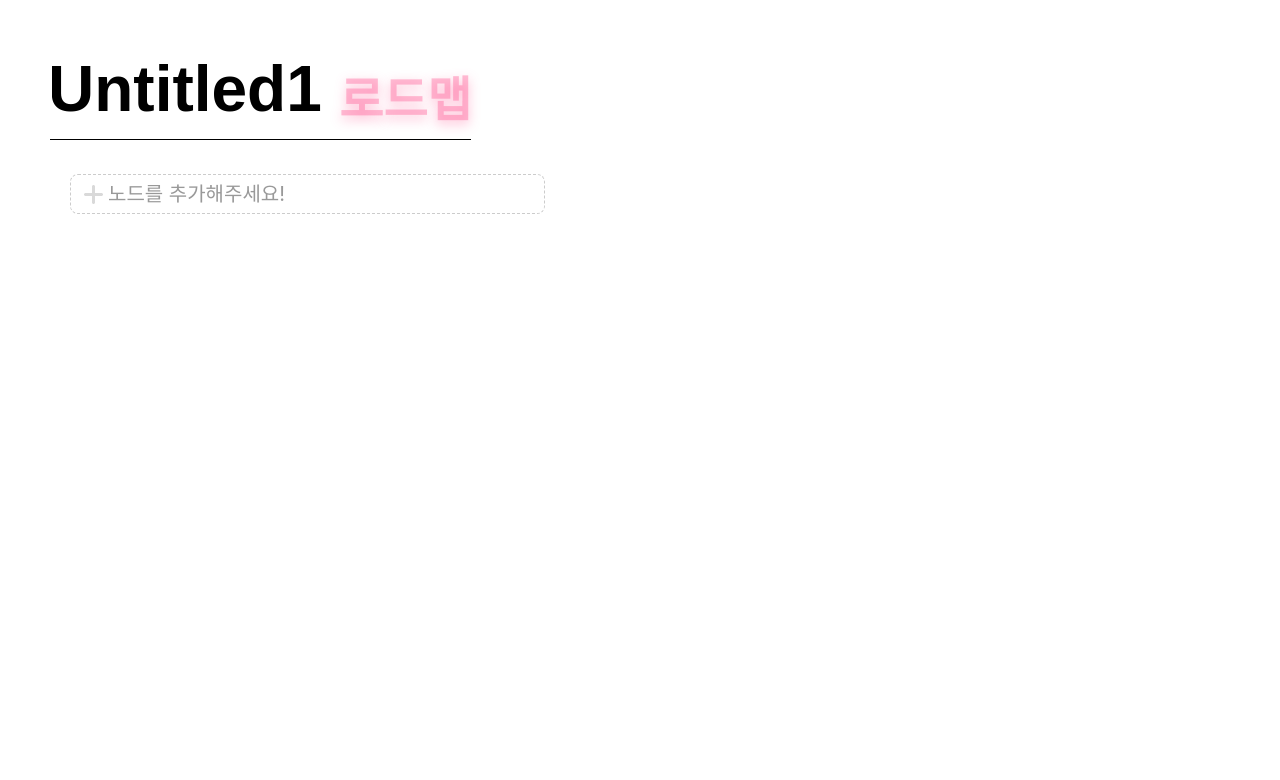
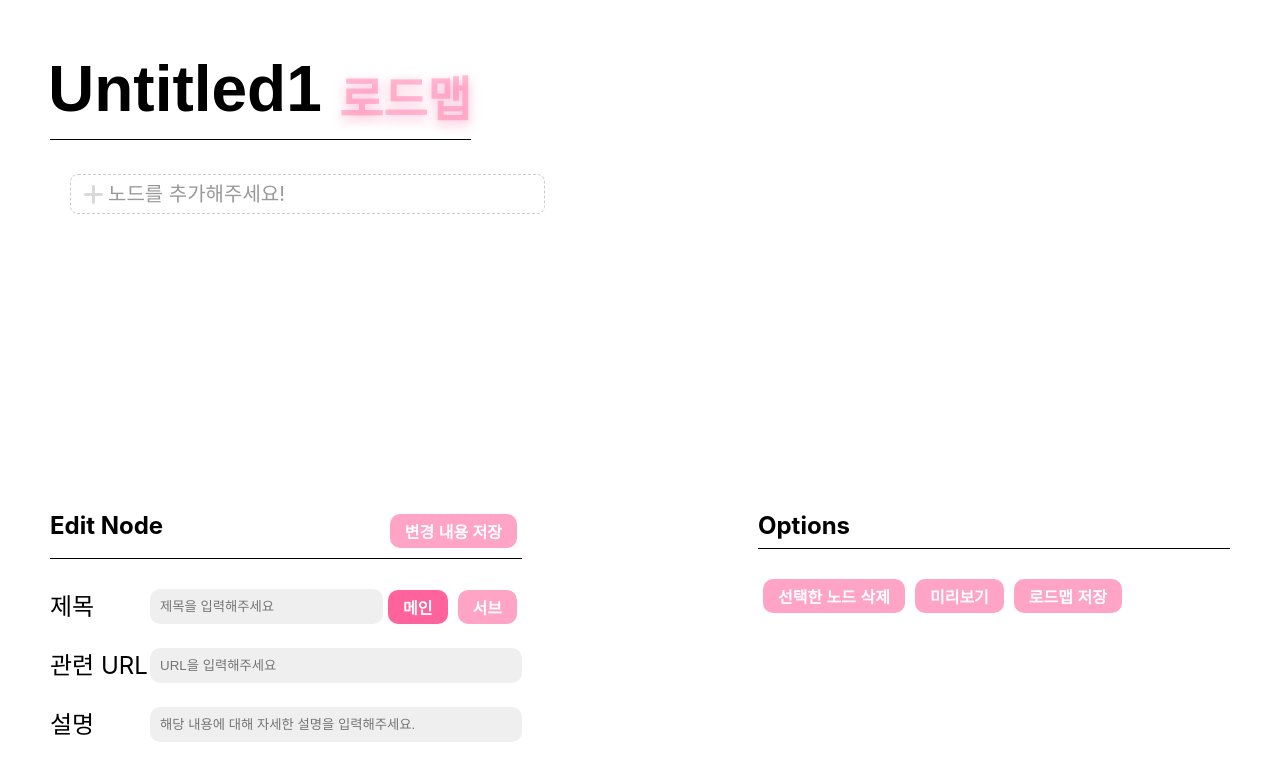
Before and after one commit to googlesprint-12th-roadmap/roadmap-front, a React (Vite) app: page /make in a window 1280 px wide. Shown: the top 780 px of the page. Built offline with nearby package versions, Linux system fonts and the light colour scheme.

Commit message:
feat: 노드 옵션 기능 퍼블리싱

```diff
--- /dev/null
+++ b/src/components/Make/NodeOption.jsx
@@ -0,0 +1,124 @@
+import React, { useCallback, useEffect, useState } from 'react';
+import { useRecoilState } from 'recoil';
+import styled from 'styled-components';
+
+const NodeOption = () => {
+  const [currentTitle, setCurrentTitle] = useState('');
+  const [currentType, setCurrentType] = useState('main');
+  const [currentUrl, setCurrentUrl] = useState('');
+  const [currentDesc, setCurrentDesc] = useState('');
+
+  return (
+    <Container>
+      <EditNode>
+        <Title>
+          Edit Node
+          <Button>변경 내용 저장</Button>
+        </Title>
+        <ContentWrapper>
+          <Content>
+            <ContentName>제목</ContentName>
+            <ContentInput placeholder="제목을 입력해주세요"></ContentInput>
+            <Button
+              isSelected={currentType === 'main'}
+              onClick={() => setCurrentType('main')}
+            >
+              메인
+            </Button>
+            <Button
+              isSelected={currentType === 'sub'}
+              onClick={() => setCurrentType('sub')}
+            >
+              서브
+            </Button>
+          </Content>
+          <Content>
+            <ContentName>관련 URL</ContentName>
+            <ContentInput placeholder="URL을 입력해주세요"></ContentInput>
+          </Content>
+          <Content>
+            <ContentName>설명</ContentName>
+            <ContentInput placeholder="해당 내용에 대해 자세한 설명을 입력해주세요."></ContentInput>
+          </Content>
+        </ContentWrapper>
+      </EditNode>
+      <Options>
+        <Title>Options</Title>
+        <ContentWrapper>
+          <Button>선택한 노드 삭제</Button>
+          <Button>미리보기</Button>
+          <Button>로드맵 저장</Button>
+        </ContentWrapper>
+      </Options>
+    </Container>
+  );
+};
+
+export default NodeOption;
+
+const Container = styled.section`
+  display: flex;
+
+  margin-right: 5rem;
+  justify-content: space-between;
+`;
+const EditNode = styled.div`
+  width: 40%;
+`;
+
+const Options = styled.div`
+  width: 40%;
+`;
+
+const Title = styled.div`
+  display: flex;
+  justify-content: space-between;
+  font-size: 2.4rem;
+  font-weight: 700;
+
+  padding-bottom: 1rem;
+  border-bottom: 1px solid #000;
+`;
+
+const ContentWrapper = styled.div`
+  margin-top: 3rem;
+`;
+const Content = styled.div`
+  display: flex;
+  margin-bottom: 2.4rem;
+  align-items: center;
+`;
+const ContentName = styled.div`
+  min-width: 10rem;
+  font-size: 2.4rem;
+  font-weight: 400;
+`;
+const ContentInput = styled.input`
+  min-height: 35px;
+  max-width: 60rem;
+  flex-grow: 1;
+  padding: 0 1rem 0 1rem;
+
+  border: none;
+  border-radius: 10px;
+
+  background-color: #efefef;
+`;
+
+const Button = styled.button`
+  padding: 5px 15px 5px 15px;
+  margin-left: 5px;
+  margin-right: 5px;
+  border: none;
+  border-radius: 10px;
+
+  font-size: 16px;
+  font-weight: 600;
+
+  background-color: ${(props) => (props.isSelected ? '#ff639b' : '#ffa4c5')};
+  :hover {
+    background-color: #ff639b;
+  }
+  color: white;
+  cursor: pointer;
+`;
--- a/src/pages/make/index.jsx
+++ b/src/pages/make/index.jsx
@@ -8,6 +8,7 @@ import {
   nodeListState,
 } from '../../atoms/makeListAtoms';
 import EmptyList from '../../components/make/EmptyList';
+import NodeOption from '../../components/make/NodeOption';
 import SelectList from '../../components/make/SelectList';
 import SwiperSection from '../../components/SwiperSection';
 import {
@@ -135,6 +136,7 @@ const Make = () => {
           )}
         </SwiperSection>
       </MakeSection>
+      <NodeOption />
     </Container>
   );
 };
```
Also changed, not shown: src/components/Button.jsx (added, +26 -0 lines).
